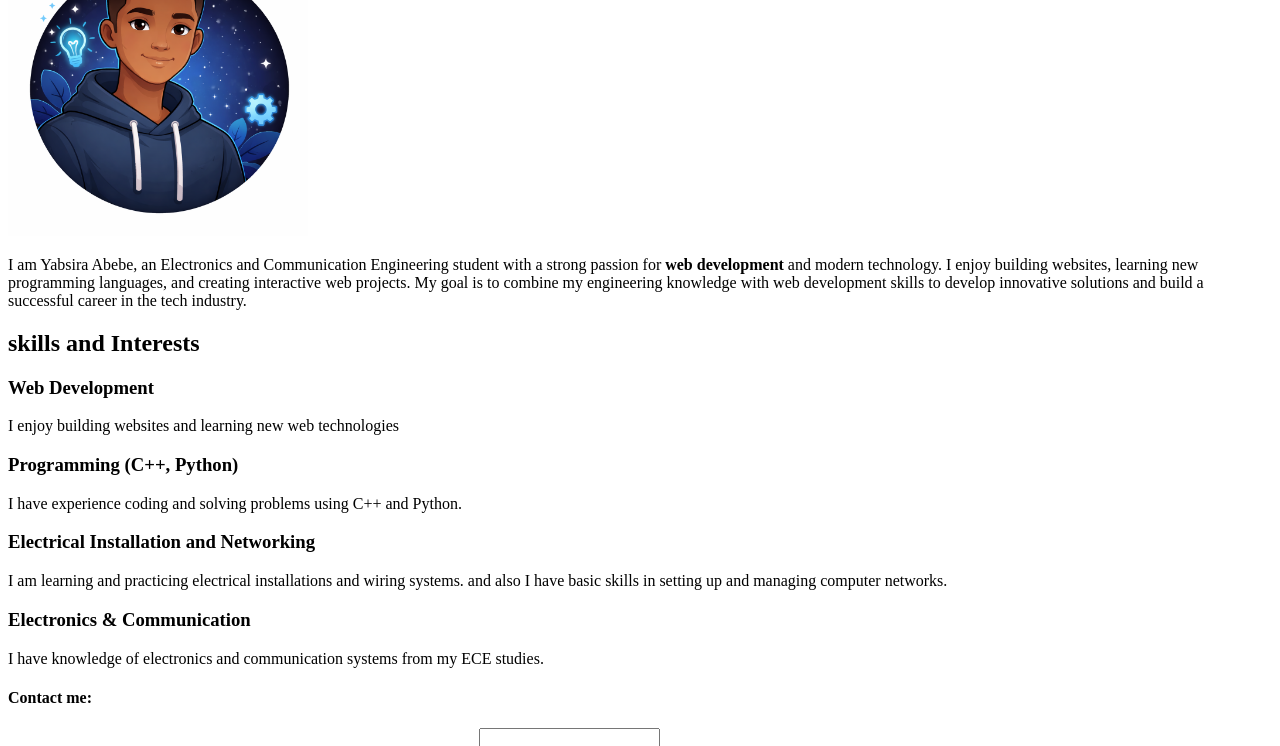
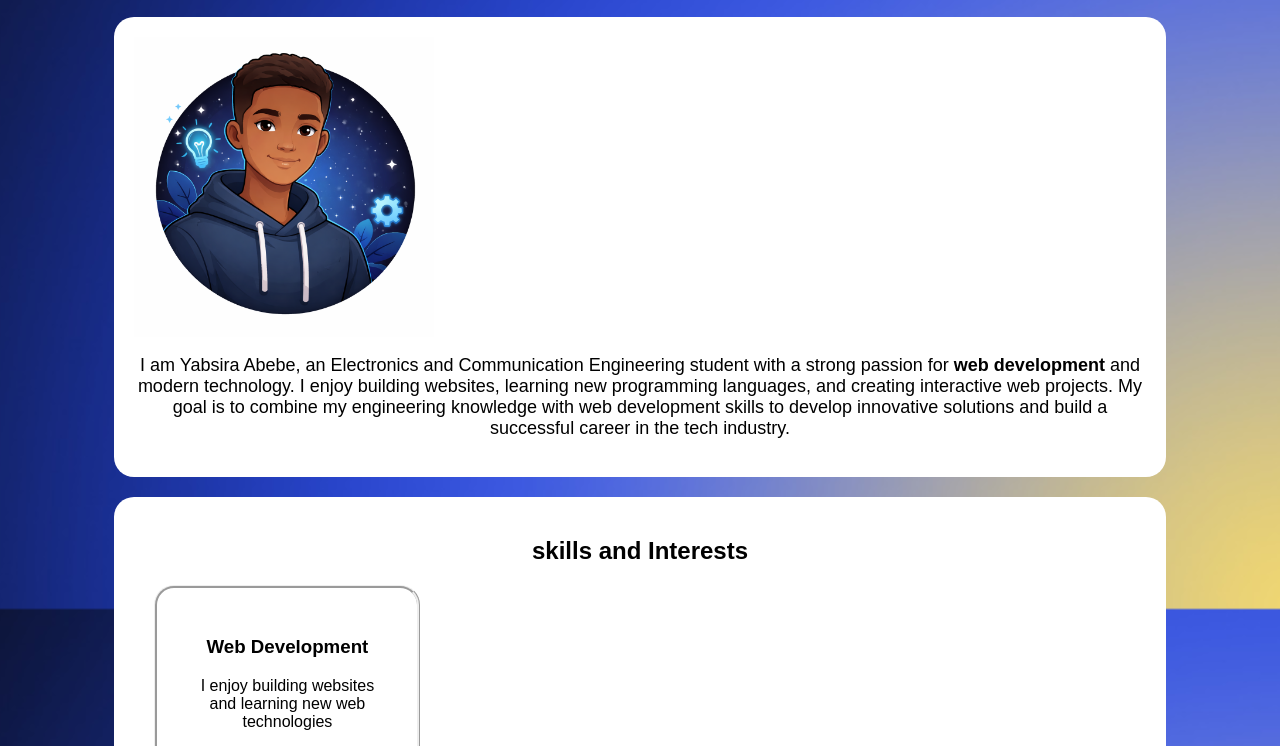
Before and after one commit to knfm2312/csec-_astu_mini-Project2-Personal-Profile-Page, a plain HTML site: page miniproject(2)/index.html in a window 1280 px wide. Shown: the part 191-937 px from the top of the page. Drawn offline with Linux system fonts and the light colour scheme.

Commit message:
3rd apdate

```diff
--- a/miniproject(2)/index.html
+++ b/miniproject(2)/index.html
@@ -7,41 +7,48 @@
     <title>Document</title>
 </head>
 <body>
-    <headre>
+    <header id="headre">
+        <div class="sections">
             <h1>Yabsira Abebe</h1>
             <h2>Electronics and communication student</h2>
-    </headre>
+        </div>
+    </header>
 
     <section id="profile">
+        <div class="sections">
              <img src="images/5569a8c6-2316-419e-993c-dd254367d8f5.png" alt="" >
-        <P>I am Yabsira Abebe, an Electronics and Communication Engineering student with a strong passion for <strong>web development</strong> and modern technology.
+            <P id="bio">I am Yabsira Abebe, an Electronics and Communication Engineering student with a strong passion for <strong>web development</strong> and modern technology.
                  I enjoy building websites, learning new programming languages, and creating interactive web projects.
                 My goal is to combine my engineering knowledge with web development skills to develop innovative solutions and build a successful career in the tech industry.
             </P>
+        </div>
     </section>
 
     <section id="skills">
+        <div class="sections">
             <h2>skills and Interests </h2>
 
-        <div>
+            <div class="cards">
                 <h3>Web Development</h3>
                 <p>I enjoy building websites and learning new web technologies</p>
             </div>
-        <div>
+            <div class="cards">
                 <h3>Programming (C++, Python)</h3>
                 <p>I have experience coding and solving problems using C++ and Python.</p>
             </div>
-        <div>
+            <div class="cards">
                 <h3>Electrical Installation and Networking</h3>
                 <p>I am learning and practicing electrical installations and wiring systems. and also I have basic skills in setting up and managing computer networks.</p>
             </div>
-        <div>
+            <div class="cards">
                 <h3>Electronics & Communication</h3>
                 <p>I have knowledge of electronics and communication systems from my ECE studies.</p>
+            </div>
         </div>
     </section>
 
     <section id="contact">
+        <div class="sections">
                 <h4>Contact me:</h4>
             <form>
                 <label for="name">Name:</label>
@@ -54,10 +61,13 @@
 
                 <button type="submit">Submit</button>
             </form>
+        </div>
     </section>
 
     <footer id="footer">
+        <div class="sections">
              <p>&copy; 2025 Yabsira Abebe. All rights reserved.</p>
+        </div>
     </footer>
 </body>
 </html>
--- a/miniproject(2)/style.css
+++ b/miniproject(2)/style.css
@@ -1,4 +1,44 @@
+body {
+    background-image: url(images/gradient-yellow-to-blue-background.jpg);
+    background-attachment: fixed;
+    background-repeat: no-repeat;
+    font-family:Arial, Helvetica, sans-serif;
+    background-size: cover;
+    background-position: center;
+}
+.sections {
+    background-color: white;
+    margin:20px auto;
+    padding: 20px;
+    border-radius: 20px;
+    width:80%;
+    height: 80%;
+}
+
+h1{
+    text-align: center;
+    text-transform: capitalize;
+}
+h2 {
+    text-align: center;
+}
 img {
+    display: flex;
     width:300px;
     height: 300px;
 }
+.cards {
+    width:200px;
+    height: 150px;
+    margin: 20px;
+    padding: 30px;
+    border-radius: 20px;
+    border-style: ridge;
+    text-align: center;
+    background-image: url(images/image\ for\ card\ background1.jpg);
+
+}
+#bio {
+    text-align: center;
+    font-size: 18px;
+}
```
Also changed, not shown: miniproject(2)/images/background-image.jpg (added), miniproject(2)/images/gradient-yellow-to-blue-background.jpg (added). Lines whose indentation alone changed are shown as unchanged.
